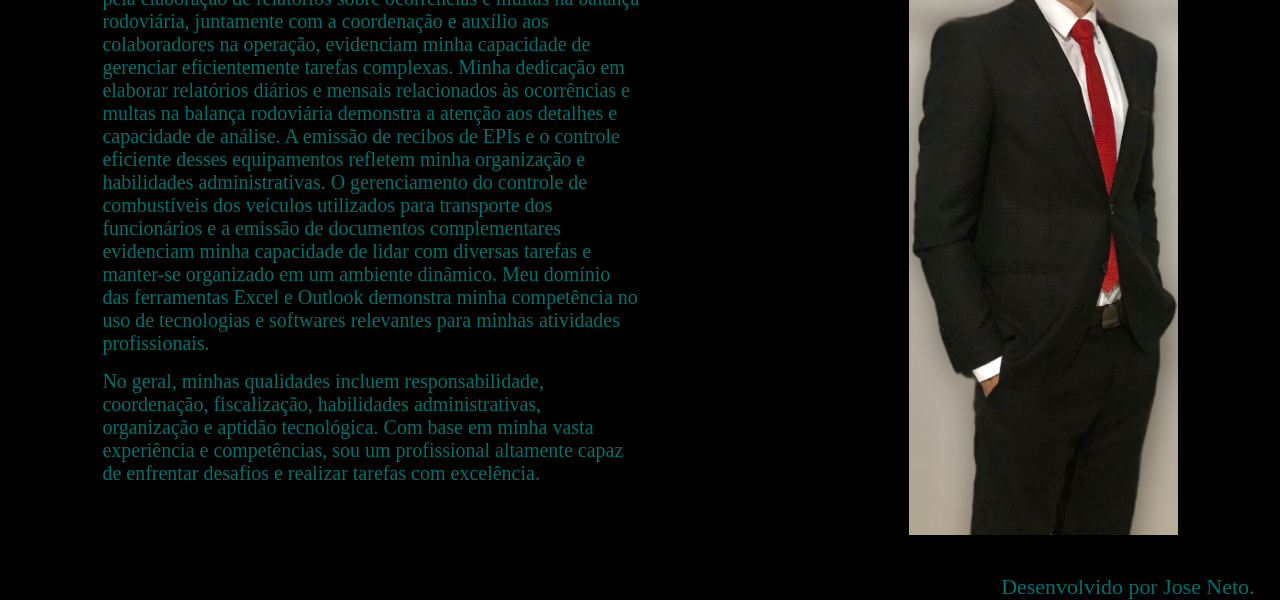
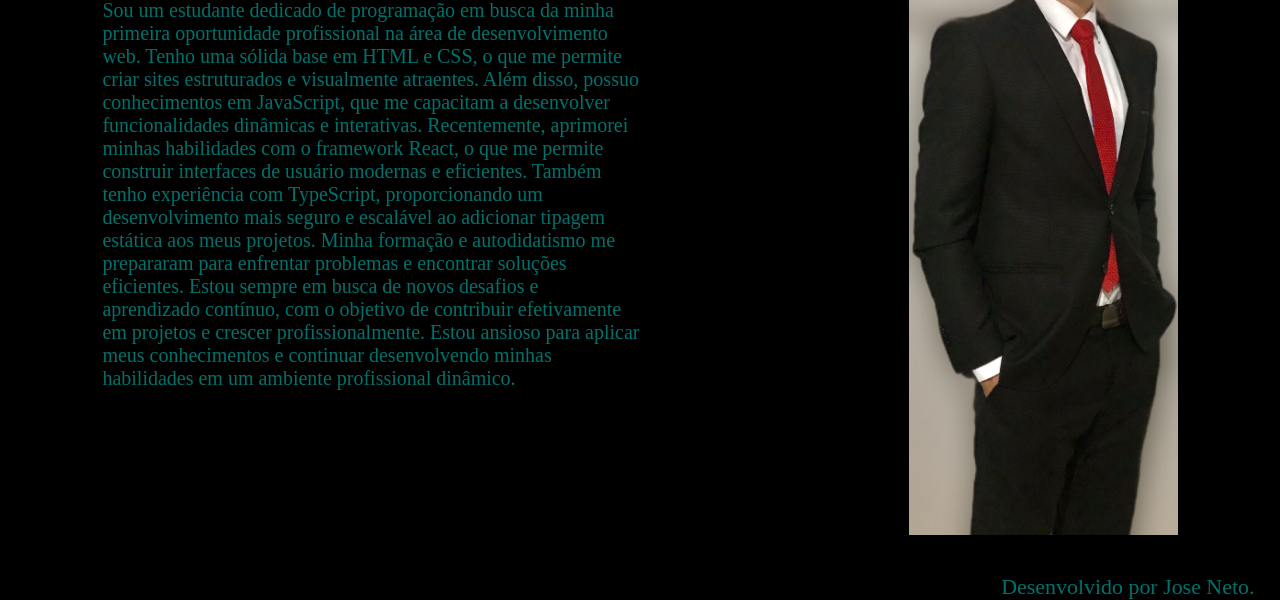
Before and after one commit to JoseNeto-93/projeto-curso, a plain HTML site: page about.html in a window 1280 px wide. Shown: the part 264-864 px from the top of the page. Drawn offline with Linux system fonts and the light colour scheme.

Commit message:
Update about.html

```diff
--- a/about.html
+++ b/about.html
@@ -20,12 +20,14 @@
     <section class="apresentacao__conteudo">
         <h1 class="apresentacao__conteudo__titulo">Sobre mim</h1>
 
-        <p   class="apresentacao__conteudo__paragrafo">Como profissional, possuo uma ampla gama de competências que demonstram meu comprometimento e habilidades no campo da logística e da administração. Minha experiência como responsável pela elaboração de relatórios sobre ocorrências e multas na balança rodoviária, juntamente com a coordenação e auxílio aos colaboradores na operação, evidenciam minha capacidade de gerenciar eficientemente tarefas complexas.
+        <p   class="apresentacao__conteudo__paragrafo">Sou um estudante dedicado de programação em busca da minha primeira oportunidade profissional na área de desenvolvimento web. Tenho uma sólida base em HTML e CSS, o que me permite criar sites estruturados e visualmente atraentes. Além disso, possuo conhecimentos em JavaScript, que me capacitam a desenvolver funcionalidades dinâmicas e interativas.
 
-            Minha dedicação em elaborar relatórios diários e mensais relacionados às ocorrências e multas na balança rodoviária demonstra a atenção aos detalhes e capacidade de análise. A emissão de recibos de EPIs e o controle eficiente desses equipamentos refletem minha organização e habilidades administrativas. O gerenciamento do controle de combustíveis dos veículos utilizados para transporte dos funcionários e a emissão de documentos complementares evidenciam minha capacidade de lidar com diversas tarefas e manter-se organizado em um ambiente dinâmico.
+Recentemente, aprimorei minhas habilidades com o framework React, o que me permite construir interfaces de usuário modernas e eficientes. Também tenho experiência com TypeScript, proporcionando um desenvolvimento mais seguro e escalável ao adicionar tipagem estática aos meus projetos.
 
-            Meu domínio das ferramentas Excel e Outlook demonstra minha competência no uso de tecnologias e softwares relevantes para minhas atividades profissionais.</p>
-        <p class="apresentacao__conteudo__paragrafo">No geral, minhas qualidades incluem responsabilidade, coordenação, fiscalização, habilidades administrativas, organização e aptidão tecnológica. Com base em minha vasta experiência e competências, sou um profissional altamente capaz de enfrentar desafios e realizar tarefas com excelência.</p>
+Minha formação e autodidatismo me prepararam para enfrentar problemas e encontrar soluções eficientes. Estou sempre em busca de novos desafios e aprendizado contínuo, com o objetivo de contribuir efetivamente em projetos e crescer profissionalmente.
+
+Estou ansioso para aplicar meus conhecimentos e continuar desenvolvendo minhas habilidades em um ambiente profissional dinâmico.</p>
+        <p class="apresentacao__conteudo__paragrafo"></p>
     </section>
     <img width="25%" src="imagens/IMG-0062.jpg" alt="foto Neto">
    </main>
```
